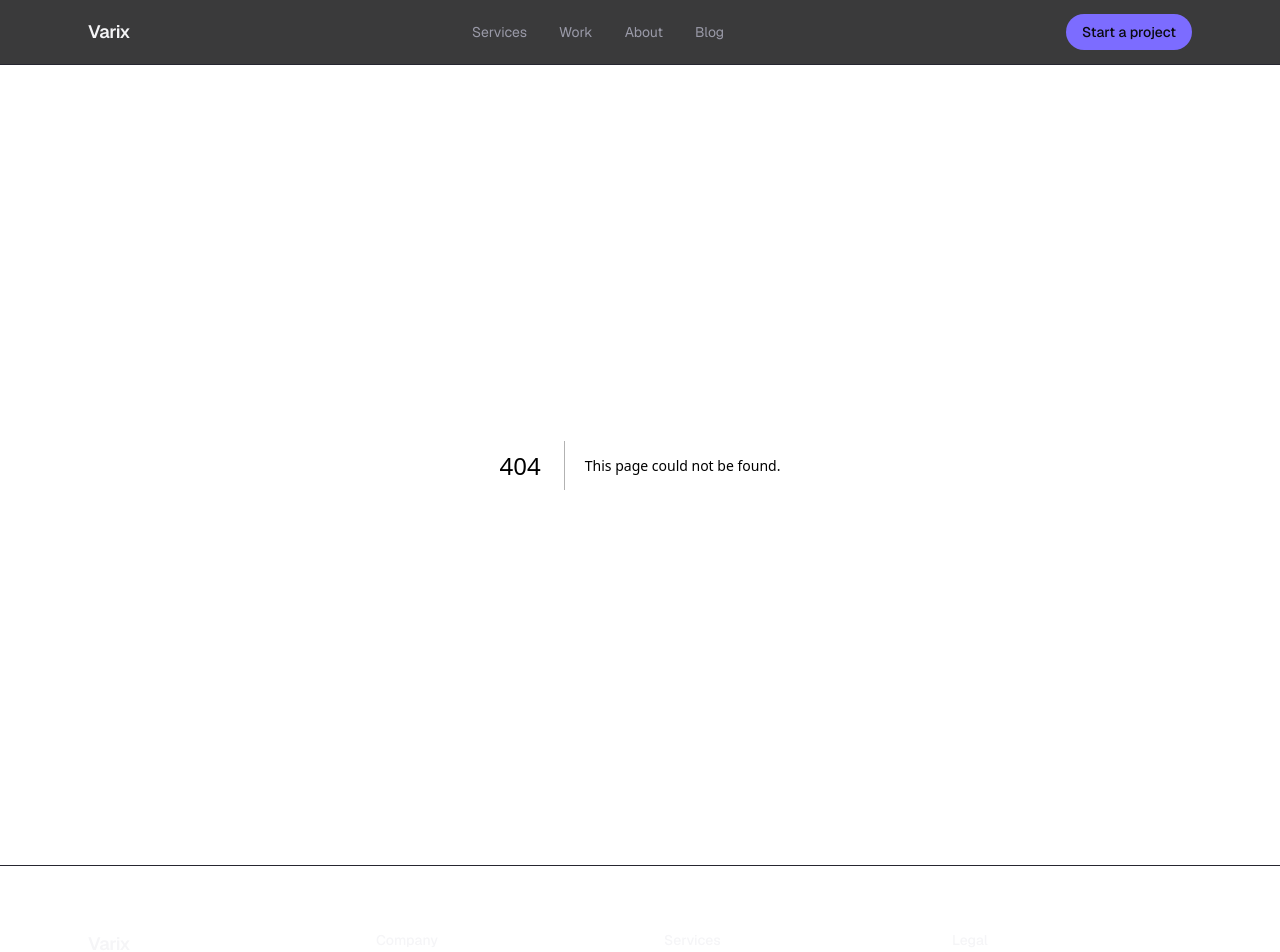
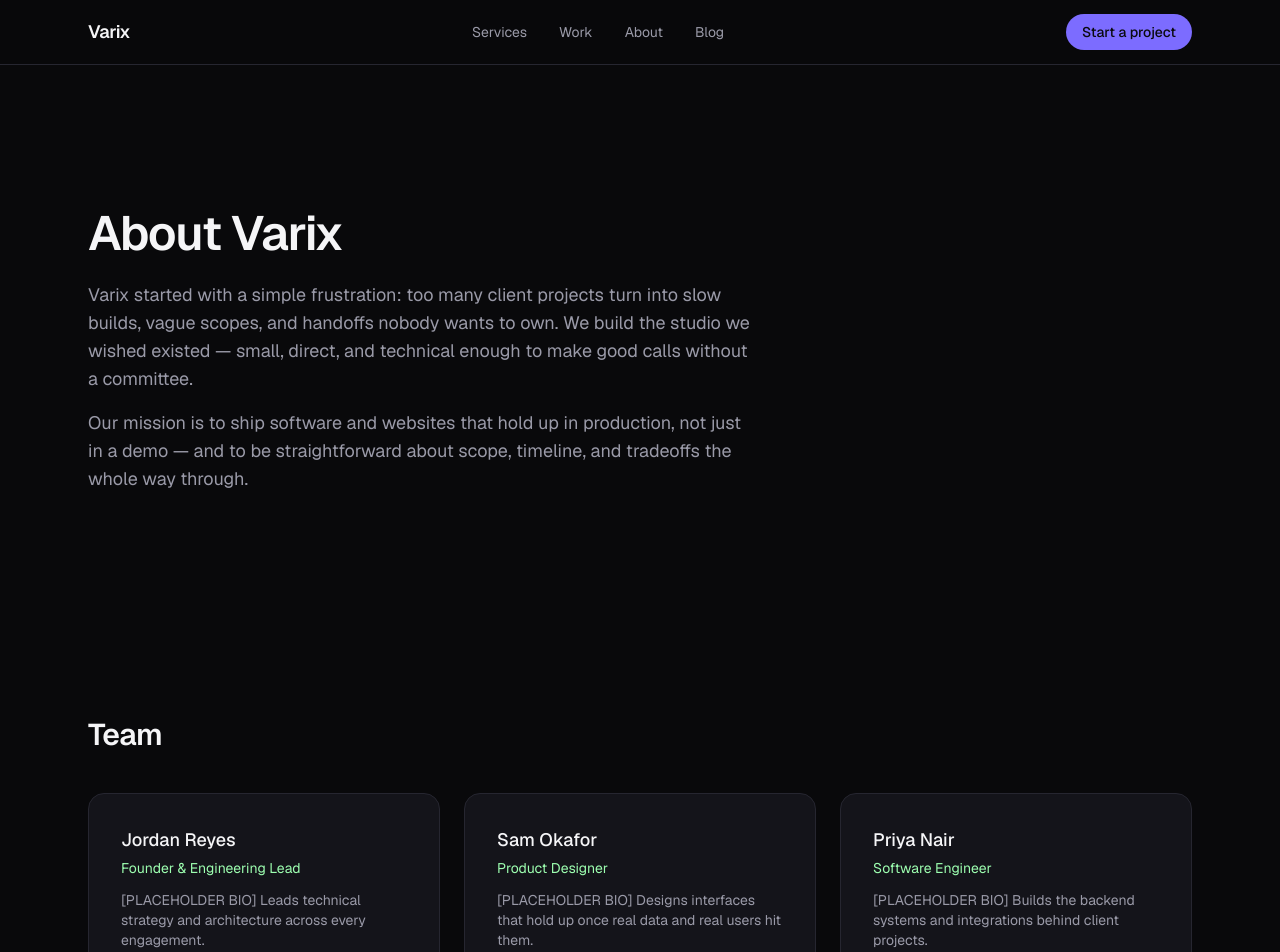
Before and after one commit to vinsu-hub/Varix, a Next.js app: page /about in a window 1280 px wide. Before the commit this address had no page. Shown: the top 952 px of the page. Built offline with nearby package versions, Linux system fonts and the light colour scheme.

Commit message:
Add about page with placeholder team roster
Story/mission copy is explicitly placeholder pending real company content.

```diff
--- /dev/null
+++ b/src/app/about/page.tsx
@@ -0,0 +1,50 @@
+import { Section } from "@/components/layout/Section";
+import { Card } from "@/components/ui/Card";
+import { team } from "@/lib/data/team";
+import { buildMetadata } from "@/lib/seo";
+
+export const metadata = buildMetadata({
+  title: "About",
+  description: "Varix's story, mission, and the people behind the work.",
+});
+
+export default function AboutPage() {
+  return (
+    <>
+      <Section className="pt-28 sm:pt-36">
+        <h1 className="text-foreground text-4xl font-semibold tracking-tight sm:text-5xl">
+          About Varix
+        </h1>
+        <div className="text-muted mt-6 max-w-2xl space-y-4 text-lg">
+          {/* PLACEHOLDER — replace with the real company story once written. */}
+          <p>
+            Varix started with a simple frustration: too many client projects turn into
+            slow builds, vague scopes, and handoffs nobody wants to own. We build the
+            studio we wished existed — small, direct, and technical enough to make good
+            calls without a committee.
+          </p>
+          <p>
+            Our mission is to ship software and websites that hold up in production, not
+            just in a demo — and to be straightforward about scope, timeline, and
+            tradeoffs the whole way through.
+          </p>
+        </div>
+      </Section>
+
+      <Section className="pt-0">
+        <h2 className="text-foreground text-2xl font-semibold tracking-tight sm:text-3xl">
+          Team
+        </h2>
+        <div className="mt-10 grid gap-6 sm:grid-cols-2 lg:grid-cols-3">
+          {team.map((member) => (
+            <Card key={member.name}>
+              <h3 className="text-foreground text-lg font-medium">{member.name}</h3>
+              <p className="text-accent mt-1 text-sm">{member.role}</p>
+              <p className="text-muted mt-3 text-sm">{member.bio}</p>
+            </Card>
+          ))}
+        </div>
+      </Section>
+    </>
+  );
+}
--- /dev/null
+++ b/src/lib/data/team.ts
@@ -0,0 +1,22 @@
+import type { TeamMember } from "@/types";
+
+/**
+ * PLACEHOLDER team — replace with real bios/photos when available.
+ */
+export const team: TeamMember[] = [
+  {
+    name: "Jordan Reyes",
+    role: "Founder & Engineering Lead",
+    bio: "[PLACEHOLDER BIO] Leads technical strategy and architecture across every engagement.",
+  },
+  {
+    name: "Sam Okafor",
+    role: "Product Designer",
+    bio: "[PLACEHOLDER BIO] Designs interfaces that hold up once real data and real users hit them.",
+  },
+  {
+    name: "Priya Nair",
+    role: "Software Engineer",
+    bio: "[PLACEHOLDER BIO] Builds the backend systems and integrations behind client projects.",
+  },
+];
```
